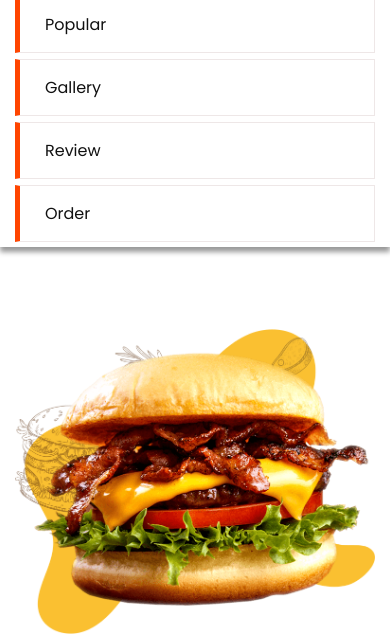
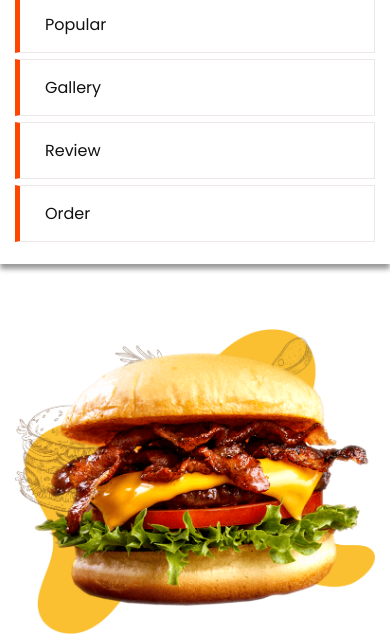
Before and after one commit to jacksonVargas/CloneFood, a plain HTML site: page index.html in a window 390 px wide. Both pictures are taken after a click on the element 367 px from the left and 29 px from the top of the page. Shown: the part 203-841 px from the top of the page. Drawn offline with Linux system fonts and the light colour scheme.

Commit message:
alterando altura da ul

```diff
--- a/style.css
+++ b/style.css
@@ -709,13 +709,13 @@ footer span {
 
 @media (max-width: 415px) {
     .menu ul.active  {
-        height: 43vh;
+        height: 45vh;
     }
 }
 
 @media (max-width: 395px) {
     .menu ul.active  {
-        height: 45vh;
+        height: 47vh;
     }
 }
 
```
